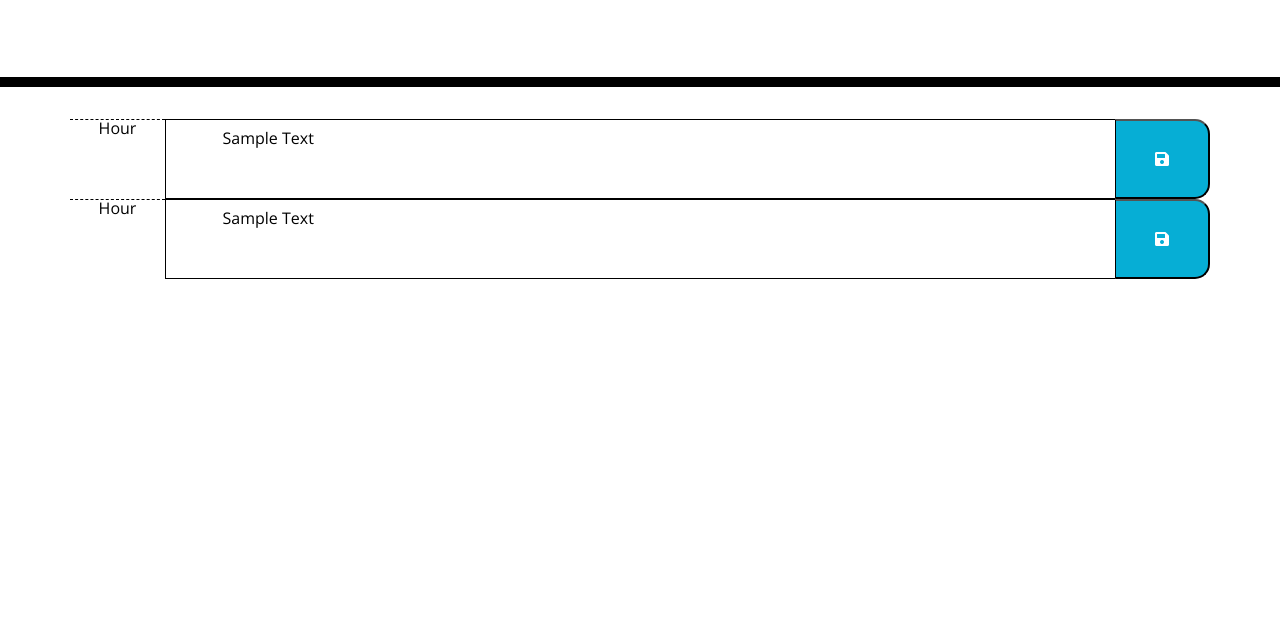
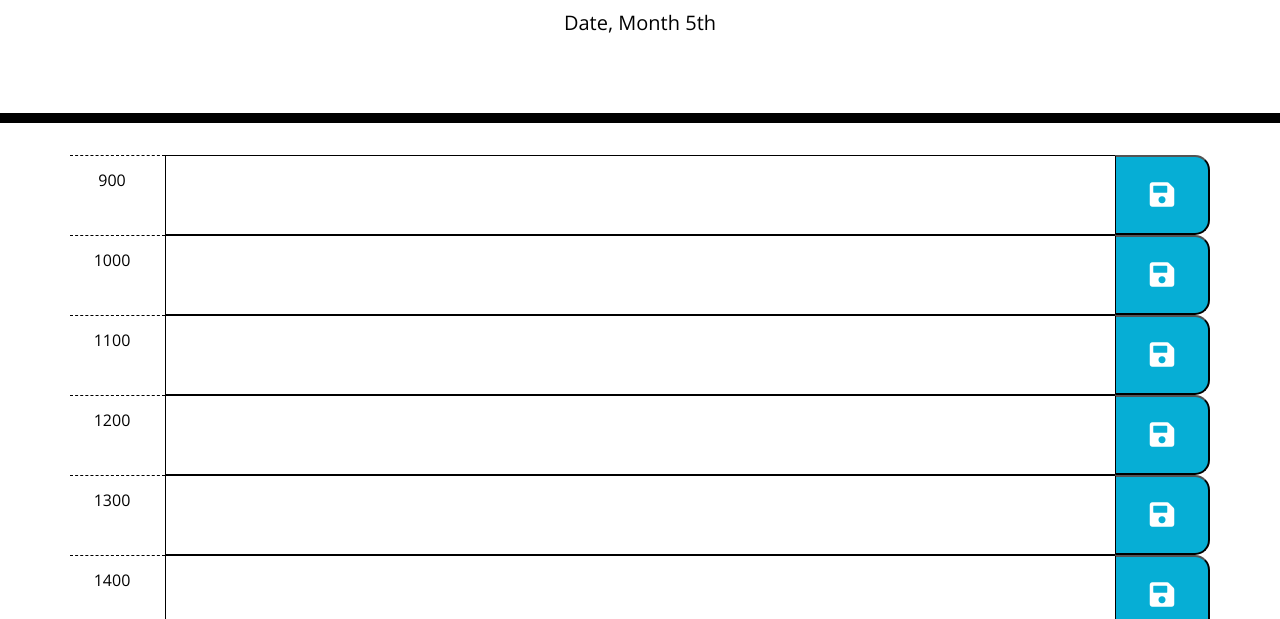
Before and after one commit to Dobbs96/Work-Day-Scheduler, a plain HTML site: page index.html in a window 1280 px wide. Shown: the part 181-800 px from the top of the page. Drawn offline with nearby package versions, Linux system fonts and the light colour scheme.

Commit message:
innerHTML made by javascript and added local storage

```diff
--- /dev/null
+++ b/Assets/script.js
@@ -0,0 +1,146 @@
+// var save = $("#save");
+// var inputText = $("textArea");
+
+// var planned = localStorage.getItem("planner");
+
+// inputText.text(planned);
+// save.on("click", function () {
+//   localStorage.setItem("planner", inputText.val());
+//   //   console.log(inputText.val());
+// });
+
+for (let i = 9; i <= 17; i++) {
+  var mainContainer = $(".container");
+  var newDiv = $("<div>");
+  var newP = $("<p>");
+  var newTextArea = $("<textarea>");
+  var newBtn = $("<button>");
+  var newI = $("<i>");
+
+  //   div holder
+  mainContainer.append(newDiv);
+  newDiv.addClass("time-block row");
+
+  // p holder
+  newDiv.append(newP);
+  newP.addClass("hour col-2 col-md-1 pt-3 pl-1 text-uppercase");
+  newP.text(i + "00");
+
+  // textArea
+  newDiv.append(newTextArea);
+  newTextArea.addClass("description col-8 col-md-10 p-2");
+  newTextArea.attr("id", `textArea${i}`);
+
+  //   Button
+  newDiv.append(newBtn);
+  newBtn.addClass("saveBtn col-2 col-md-1");
+  newBtn.attr("id", `save${i}`);
+
+  //   i tag
+  newBtn.append(newI);
+  newI.addClass("fas fa-save");
+
+  // var save = $("#save");
+  // var inputText = $("textArea");
+
+  // var planned = localStorage.getItem("planner");
+
+  // inputText.text(planned);
+  // save.on("click", function () {
+  //   localStorage.setItem("planner", inputText.val());
+  //   //   console.log(inputText.val());
+  // });
+
+  //   900
+  var saveID9 = $(`#save9`);
+  var textArea9 = $(`#textArea9`);
+
+  var time900 = localStorage.getItem("time900");
+  textArea9.text(time900);
+  saveID9.on("click", function () {
+    localStorage.setItem("time900", textArea9.val());
+  });
+
+  //   1000
+  var saveID10 = $(`#save10`);
+  var textArea10 = $(`#textArea10`);
+
+  var time1000 = localStorage.getItem("time1000");
+  textArea10.text(time1000);
+  saveID10.on("click", function () {
+    localStorage.setItem("time1000", textArea10.val());
+  });
+
+  //   1100
+  var saveID11 = $(`#save11`);
+  var textArea11 = $(`#textArea11`);
+
+  var time1100 = localStorage.getItem("time1100");
+  textArea11.text(time1100);
+  saveID11.on("click", function () {
+    localStorage.setItem("time1100", textArea11.val());
+  });
+
+  //   1200
+  var saveID12 = $(`#save12`);
+  var textArea12 = $(`#textArea12`);
+
+  var time1200 = localStorage.getItem("time1200");
+  textArea12.text(time1200);
+  saveID12.on("click", function () {
+    localStorage.setItem("time1200", textArea12.val());
+  });
+
+  //   1300
+  var saveID13 = $(`#save13`);
+  var textArea13 = $(`#textArea13`);
+
+  var time1300 = localStorage.getItem("time1300");
+  textArea13.text(time1300);
+  saveID13.on("click", function () {
+    localStorage.setItem("time1300", textArea13.val());
+  });
+
+  //   1400
+  var saveID14 = $(`#save14`);
+  var textArea14 = $(`#textArea14`);
+
+  var time1400 = localStorage.getItem("time1400");
+  textArea14.text(time1400);
+  saveID14.on("click", function () {
+    localStorage.setItem("time1400", textArea14.val());
+  });
+
+  //   1500
+  var saveID15 = $(`#save15`);
+  var textArea15 = $(`#textArea15`);
+
+  var time1500 = localStorage.getItem("time1500");
+  textArea15.text(time1500);
+  saveID15.on("click", function () {
+    localStorage.setItem("time1500", textArea15.val());
+  });
+
+  // 1600
+  var saveID16 = $(`#save16`);
+  var textArea16 = $(`#textArea16`);
+
+  var time1600 = localStorage.getItem("time1600");
+  textArea16.text(time1600);
+  saveID16.on("click", function () {
+    localStorage.setItem("time1600", textArea16.val());
+  });
+
+  // 1700
+  var saveID17 = $(`#save17`);
+  var textArea17 = $(`#textArea17`);
+
+  var time1700 = localStorage.getItem("time1700");
+  textArea17.text(time1700);
+  saveID17.on("click", function () {
+    localStorage.setItem("time1700", textArea17.val());
+  });
+}
+
+// 900-1700
+// need to save each
--- a/style.css
+++ b/Assets/style.css
@@ -3,6 +3,11 @@ body {
   font-size: 16px;
   line-height: 1;
   margin-bottom: 2rem;
+}
+
+i {
+  font-size: 1.75rem;
+  padding: 0.5rem;
 }
 
 textarea {
@@ -70,7 +75,11 @@ textarea {
   color: white;
 }
 
+.saveBtn:hover {
+  background-color: #28d628;
+}
+
 .saveBtn i:hover {
-  font-size: 20px;
+  font-size: 2.5rem;
   transition: all 0.3s ease-in-out;
 }
--- a/index.html
+++ b/index.html
@@ -18,7 +18,7 @@
       href="https://fonts.googleapis.com/css?family=Open+Sans&display=swap"
       rel="stylesheet"
     />
-    <link rel="stylesheet" href="style.css" />
+    <link rel="stylesheet" href="./Assets/style.css" />
     <title>Work Day Scheduler</title>
   </head>
 
@@ -26,36 +26,29 @@
     <header class="jumbotron">
       <h1 class="display-3">Work Day Scheduler</h1>
       <p class="lead">A simple calendar app for scheduling your work day</p>
-      <p id="currentDay" class="lead"></p>
+      <p id="currentDay" class="lead">Date, Month 5th</p>
     </header>
     <div class="container">
       <!-- Timeblocks go here -->
-      <div class="time-block row">
-        <p class="hour col col-lg-1">Hour</p>
-        <textarea class="description col col-lg-10" name="text" id="textArea">
-          Sample Text</textarea
-        >
-        <button class="saveBtn col col-lg-1">
+      <!-- <div class="time-block row">
+        <p class="hour col-2 col-md-1 pt-3 pl-1 text-uppercase">hour</p>
+
+        <textarea
+          class="description col-8 col-md-10 p-2"
+          name="text"
+          id="textArea"
+        ></textarea>
+
+        <button id="save" class="saveBtn col-2 col-md-1">
           <i class="fas fa-save"></i>
         </button>
-      </div>
+      </div> -->
 
       <!-- Next Block -->
-
-      <div class="time-block row">
-        <p class="hour col col-lg-1">Hour</p>
-        <textarea class="description col col-lg-10" name="text" id="textArea">
-          Sample Text</textarea
-        >
-        <button class="saveBtn col col-lg-1">
-          <i class="fas fa-save"></i>
-        </button>
-      </div>
-
-      <!-- End of Next Block -->
     </div>
 
     <script src="https://cdnjs.cloudflare.com/ajax/libs/jquery/3.2.1/jquery.min.js"></script>
     <script src="https://cdnjs.cloudflare.com/ajax/libs/moment.js/2.24.0/moment.min.js"></script>
+    <script src="./Assets/script.js"></script>
   </body>
 </html>
```
